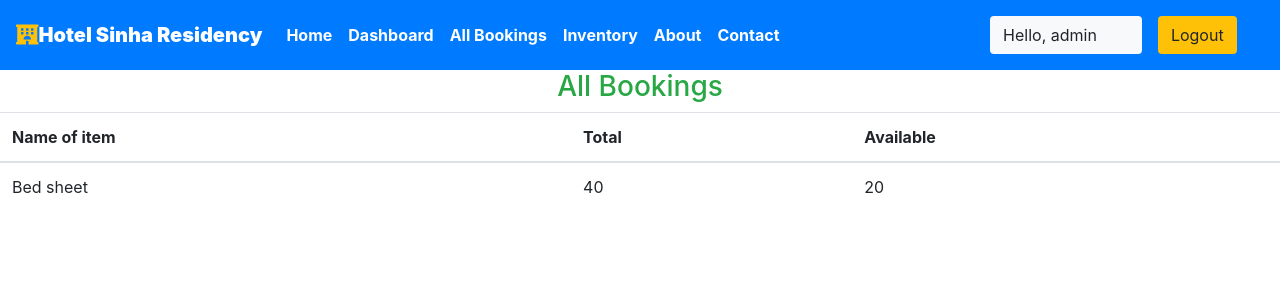
After one commit to A2510/Hotel-web, a Django app: page /staff/inventory in a window 1280 px wide. The commit adds this page. Shown: the top 300 px of the page. Run offline with Django 3.2, Linux system fonts and the light colour scheme; a user stored in the database is signed in; some libraries are stand-ins or nearby versions.

Commit message:
Inventory

```diff
--- a/hotel/urls.py
+++ b/hotel/urls.py
@@ -33,6 +33,7 @@ urlpatterns = [
     path('logout', views.logoutuser,name="logout"),
     path('staff/panel', views.panel,name="staffpanel"),
     path('staff/allbookings', views.all_bookings,name="allbookigs"),
+    path('staff/inventory', views.inventory,name="inventory"),
 
     path('staff/panel/add-new-location', views.add_new_location,name="addnewlocation"),
     path('staff/panel/edit-room', views.edit_room),
--- a/sinha/views.py
+++ b/sinha/views.py
@@ -337,3 +337,7 @@ def all_bookings(request):
     if not bookings:
         messages.warning(request,"No Bookings Found")
     return HttpResponse(render(request,'staff/allbookings.html',{'bookings':bookings}))
+
+@login_required(login_url='/staff')
+def inventory(request):
+    return HttpResponse(render(request,'staff/inventory.html'))
--- a/templates/basic.html
+++ b/templates/basic.html
@@ -58,6 +58,11 @@
                         </li>
                     {% endif %}
 
+                    {% if user.is_staff %}
+                    <li class="nav-item active">
+                            <a class="nav-link text-bold" href="/staff/inventory">Inventory </a>
+                        </li>
+                    {% endif %}
 
 
 
--- /dev/null
+++ b/templates/staff/inventory.html
@@ -0,0 +1,22 @@
+{% extends 'basic.html' %}
+{% block title %}All Bookings
+{% endblock title %}
+
+{% block body %}
+<h3 class="text-center  text-success">All Bookings </h3>
+<table class="table">
+    <thead>
+        <th>Name of item</th>
+        <th>Total</th>
+        <th>Available</th>
+    </thead>
+
+
+    <tr>
+        <td>Bed sheet</td>
+        <td>40</td>
+        <td>20</td>
+    </tr>
+
+</table>
+{% endblock body %}
```
Also changed, not shown: db.sqlite3.
